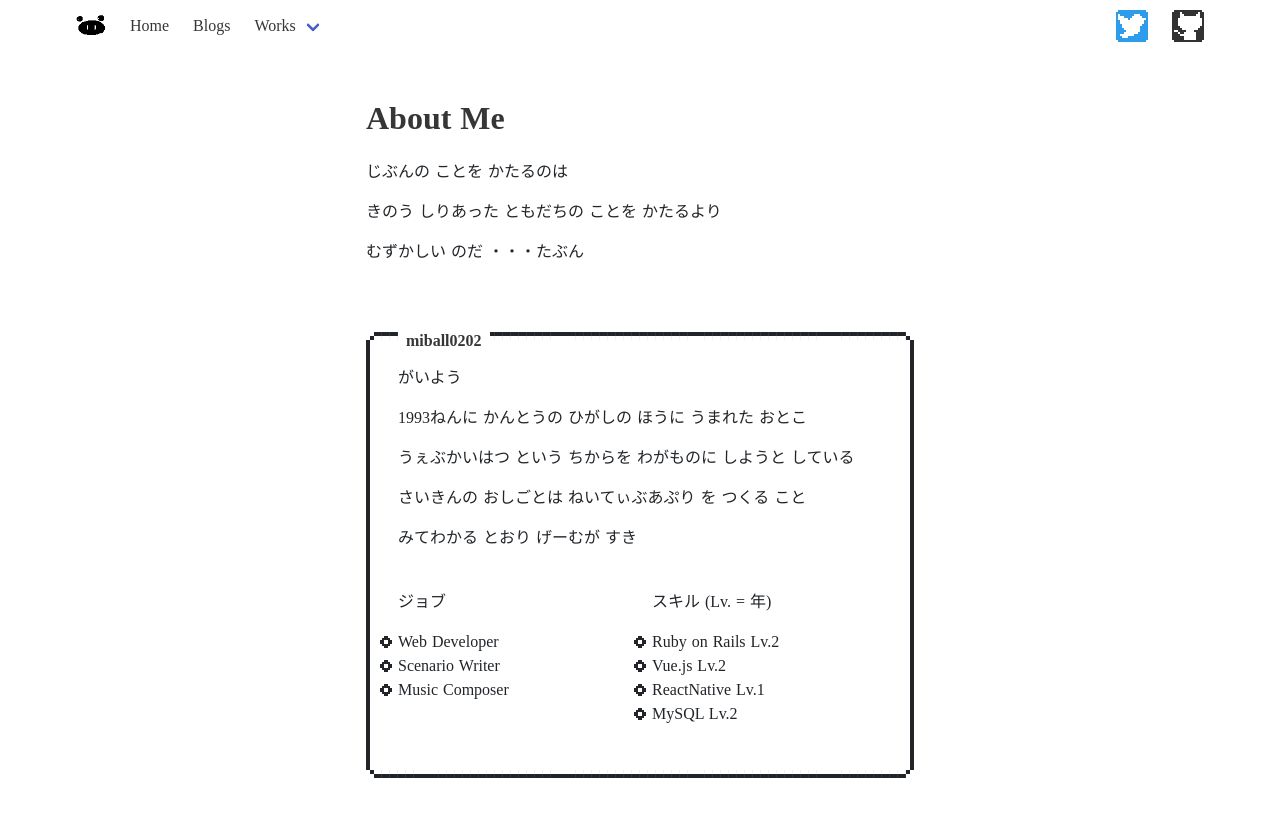
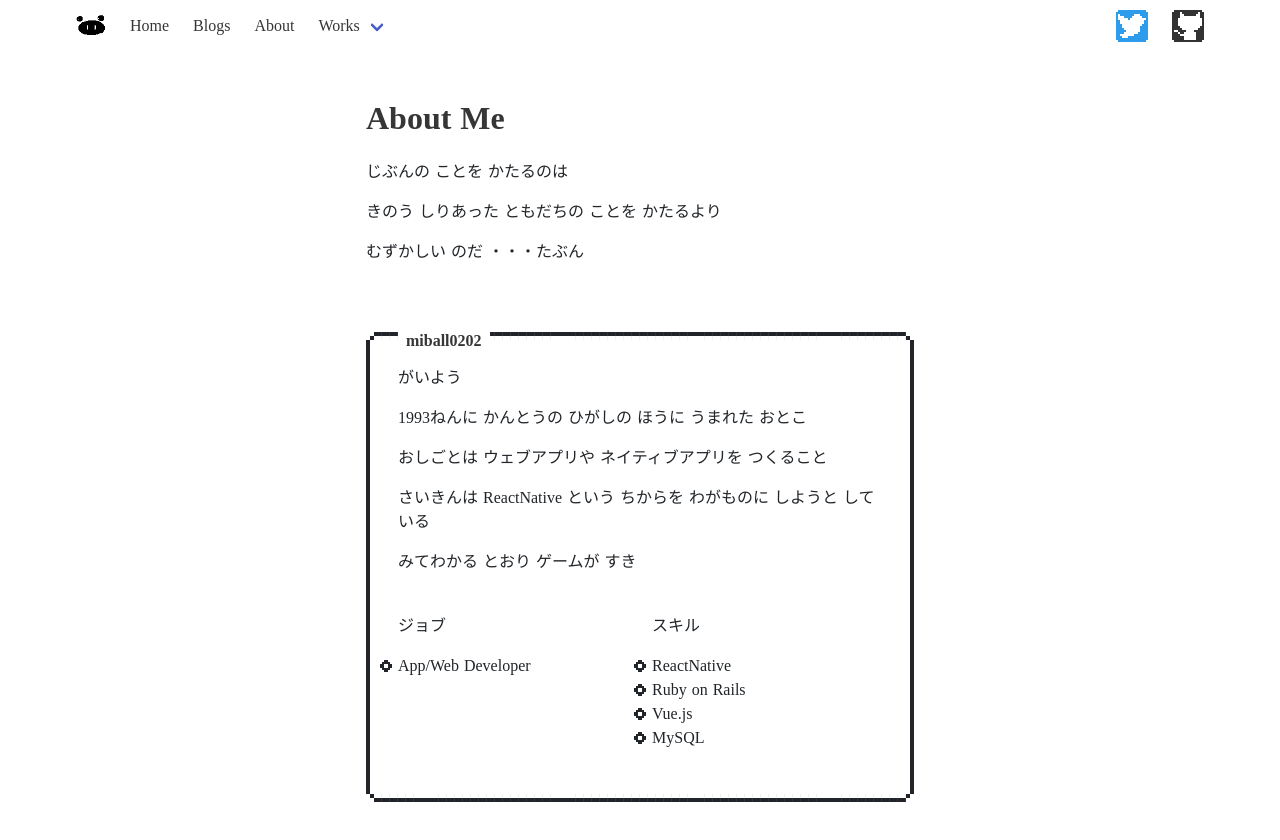
Before and after one commit to milieu-san/blog, a Nuxt app: page /about in a window 1280 px wide. Shown: the top 840 px of the page. Built offline with nearby package versions, Linux system fonts and the light colour scheme; a web font is replaced by a local one.

Commit message:
Fix about

```diff
--- a/components/NavigationHeader.vue
+++ b/components/NavigationHeader.vue
@@ -27,16 +27,15 @@
           Blogs
         </NuxtLink>
 
+        <NuxtLink to="/about" class="navbar-item has-text-dark">
+          About
+        </NuxtLink>
+
         <div class="navbar-item has-dropdown is-hoverable has-text-dark">
           <a class="navbar-link">
             Works
           </a>
-
           <div class="navbar-dropdown">
-            <NuxtLink to="/about" class="navbar-item has-text-dark">
-              About
-            </NuxtLink>
-            <hr class="navbar-divider">
             <a class="navbar-item">
               Development
             </a>
--- a/pages/about.vue
+++ b/pages/about.vue
@@ -34,27 +34,25 @@
                 <div class="column">
                   <p>がいよう</p>
                   <p>1993ねんに かんとうの ひがしの ほうに うまれた おとこ</p>
-                  <p>うぇぶかいはつ という ちからを わがものに しようと している</p>
-                  <p>さいきんの おしごとは ねいてぃぶあぷり を つくる こと</p>
-                  <p>みてわかる とおり げーむが すき</p>
+                  <p>おしごとは ウェブアプリや ネイティブアプリを つくること</p>
+                  <p>さいきんは ReactNative という ちからを わがものに しようと している</p>
+                  <p>みてわかる とおり ゲームが すき</p>
                 </div>
               </div>
               <div class="columns">
                 <div class="column is-half">
                   <p>ジョブ</p>
                   <ul class="nes-list is-circle">
-                    <li>Web Developer</li>
-                    <li>Scenario Writer</li>
-                    <li>Music Composer</li>
+                    <li>App/Web Developer</li>
                   </ul>
                 </div>
                 <div class="column is-half">
-                  <p>スキル (Lv. = 年)</p>
+                  <p>スキル</p>
                   <ul class="nes-list is-circle">
-                    <li>Ruby on Rails Lv.2</li>
-                    <li>Vue.js Lv.2</li>
-                    <li>ReactNative Lv.1</li>
-                    <li>MySQL Lv.2</li>
+                    <li>ReactNative</li>
+                    <li>Ruby on Rails</li>
+                    <li>Vue.js</li>
+                    <li>MySQL</li>
                   </ul>
                 </div>
               </div>
```
